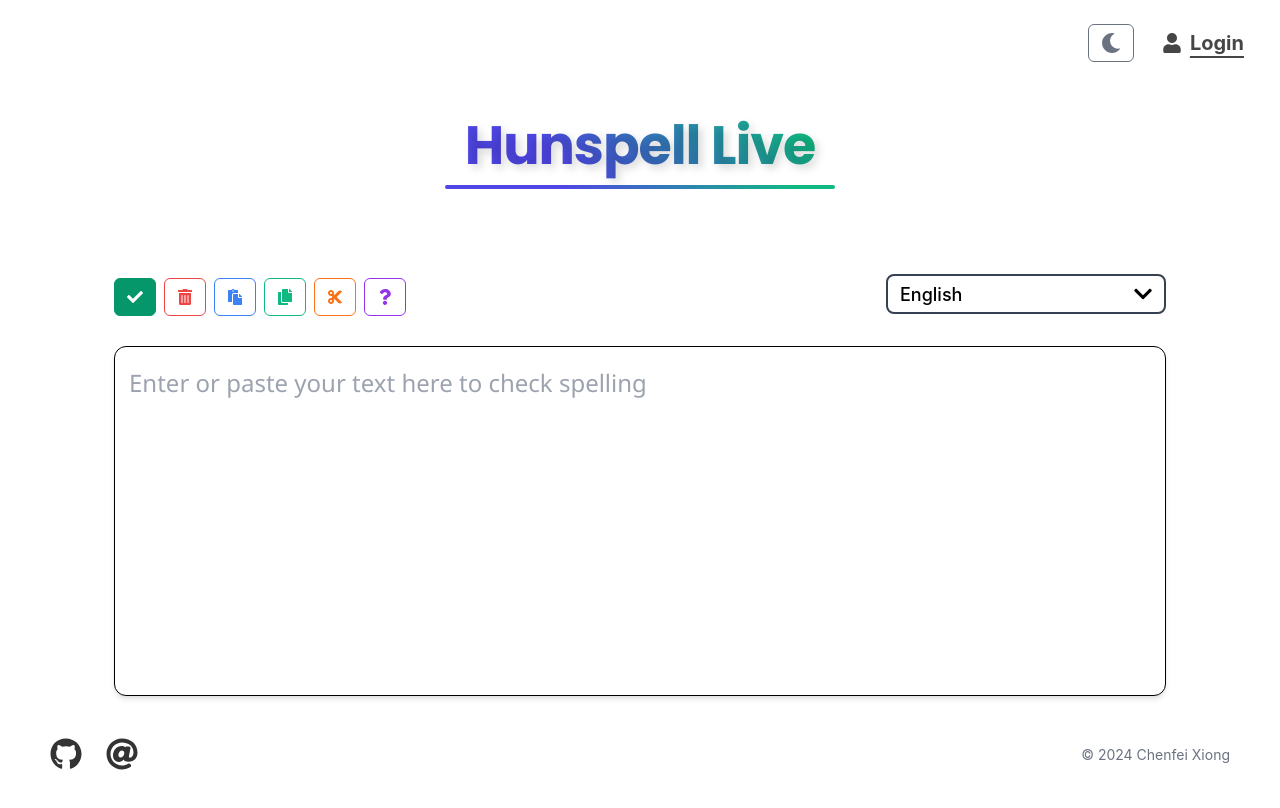
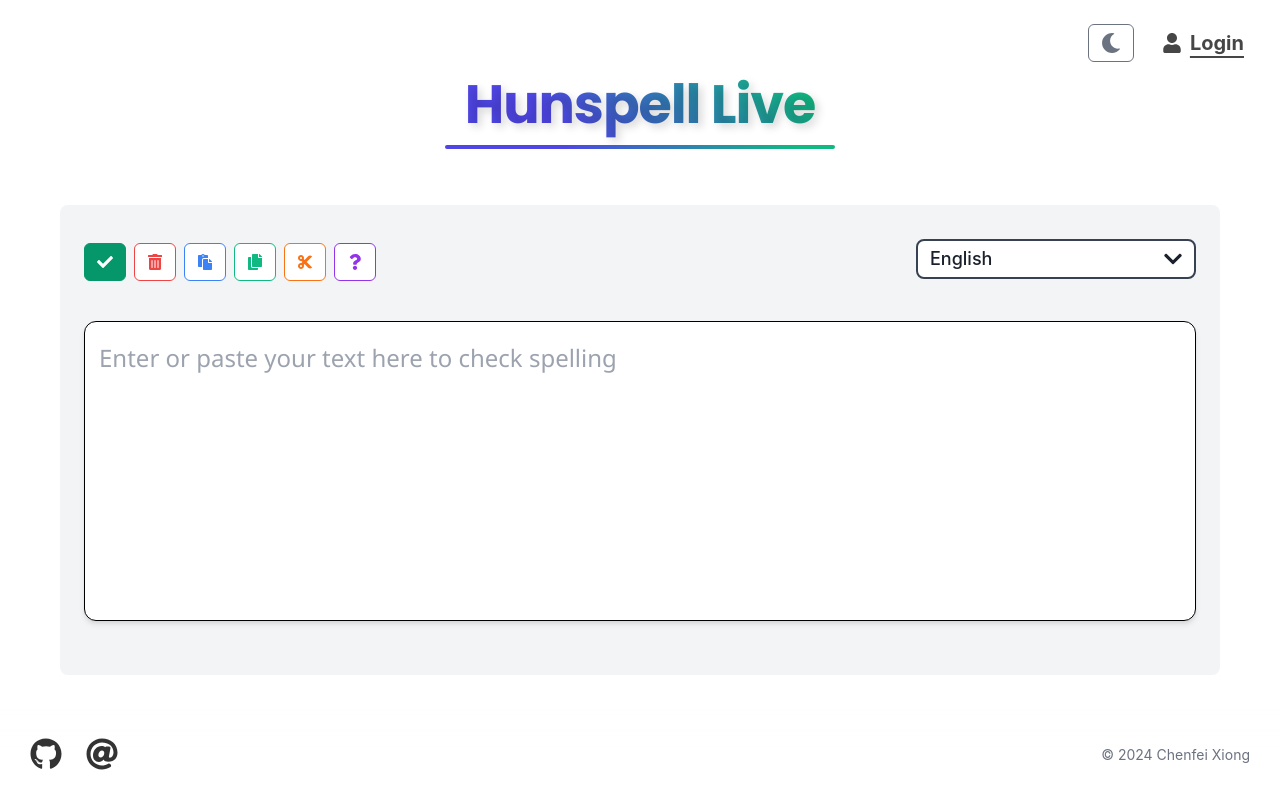
Before and after one commit to imred42/hunspell_live, a React (Vite) app in the folder hunspell_live_frontend/: page / in a window 1280 px wide. Shown: the top 808 px of the page. Built offline with nearby package versions, Linux system fonts and the light colour scheme.

Commit message:
finish style design

```diff
--- a/hunspell_live_frontend/src/components/Dropdown.tsx
+++ b/hunspell_live_frontend/src/components/Dropdown.tsx
@@ -12,7 +12,7 @@ interface DropdownProps {
   onChange: (option: Option, event?: React.MouseEvent) => void;
 }
 
-const Dropdown: React.FC<DropdownProps> = ({ options, value, onChange }) => {
+const Dropdown: React.FC<DropdownProps> = ({ options, value, onChange, isDarkMode = false }) => {
   const [isOpen, setIsOpen] = useState(false);
   const [searchTerm, setSearchTerm] = useState("");
   const dropdownRef = useRef<HTMLDivElement>(null);
@@ -42,6 +42,30 @@ const Dropdown: React.FC<DropdownProps> = ({ options, value, onChange }) => {
     }
   }, [isOpen]);
 
+  const darkModeStyles = {
+    button: {
+      backgroundColor: isDarkMode ? '#1f2937' : 'white',
+      border: `2px solid ${isDarkMode ? '#4b5563' : '#374151'}`,
+      color: isDarkMode ? '#e5e7eb' : 'inherit',
+    },
+    dropdownMenu: {
+      backgroundColor: isDarkMode ? '#1f2937' : 'white',
+      border: `1px solid ${isDarkMode ? '#4b5563' : '#dee2e6'}`,
+    },
+    searchInput: {
+      backgroundColor: isDarkMode ? '#374151' : 'white',
+      color: isDarkMode ? '#e5e7eb' : 'inherit',
+      border: `1px solid ${isDarkMode ? '#4b5563' : '#ced4da'}`,
+    },
+    dropdownItem: {
+      color: isDarkMode ? '#e5e7eb' : 'inherit',
+      backgroundColor: isDarkMode ? '#1f2937' : 'white',
+      '&:hover': {
+        backgroundColor: isDarkMode ? '#374151' : '#f8f9fa',
+      },
+    },
+  };
+
   return (
     <div
       ref={dropdownRef}
@@ -55,11 +79,10 @@ const Dropdown: React.FC<DropdownProps> = ({ options, value, onChange }) => {
         onClick={() => setIsOpen(!isOpen)}
         style={{
           height: "40px",
-          border: "2px solid #374151",
           borderRadius: "8px",
-          backgroundColor: "white",
           fontSize: "18px",
           fontWeight: "500",
+          ...darkModeStyles.button,
         }}
       >
         <span>{value.label}</span>
@@ -76,7 +99,11 @@ const Dropdown: React.FC<DropdownProps> = ({ options, value, onChange }) => {
       {isOpen && (
         <div
           className="dropdown-menu show w-100"
-          style={{ maxHeight: "300px", overflow: "auto" }}
+          style={{
+            maxHeight: "300px",
+            overflow: "auto",
+            ...darkModeStyles.dropdownMenu,
+          }}
         >
           <div className="px-3 py-2">
             <input
@@ -89,7 +116,8 @@ const Dropdown: React.FC<DropdownProps> = ({ options, value, onChange }) => {
               style={{
                 fontSize: "18px",
                 padding: "8px 12px",
-                height: "40px"
+                height: "40px",
+                ...darkModeStyles.searchInput,
               }}
             />
           </div>
@@ -108,7 +136,21 @@ const Dropdown: React.FC<DropdownProps> = ({ options, value, onChange }) => {
                 height: "48px",
                 lineHeight: "24px",
                 display: "flex",
-                alignItems: "center"
+                alignItems: "center",
+                backgroundColor: isDarkMode ? '#1f2937' : 'white',
+                color: isDarkMode ? '#e5e7eb' : 'inherit',
+                ':hover': {
+                  backgroundColor: isDarkMode ? '#374151' : '#f8f9fa',
+                  color: isDarkMode ? '#ffffff' : 'inherit',
+                },
+              }}
+              onMouseOver={(e) => {
+                e.currentTarget.style.backgroundColor = isDarkMode ? '#374151' : '#f8f9fa';
+                e.currentTarget.style.color = isDarkMode ? '#ffffff' : 'inherit';
+              }}
+              onMouseOut={(e) => {
+                e.currentTarget.style.backgroundColor = isDarkMode ? '#1f2937' : 'white';
+                e.currentTarget.style.color = isDarkMode ? '#e5e7eb' : 'inherit';
               }}
             >
               {option.label}
--- a/hunspell_live_frontend/src/pages/HomePage.tsx
+++ b/hunspell_live_frontend/src/pages/HomePage.tsx
@@ -724,15 +724,14 @@ const HomePage: React.FC = () => {
       </div>
       <div style={inlineStyles.content}>
         <div className={styles.titleContainer}>
-          <h1 className={styles.title} style={inlineStyles.title}>
+          <h1 className={styles.title}>
             Hunspell Live
           </h1>
         </div>
         <div
           style={{
-            backgroundColor: isDarkMode ? '#25272b' : 'white',
-            borderRadius: "8px",
-            padding: "24px",
+            ...inlineStyles.editorContainer,
+            backgroundColor: isDarkMode ? '#1f2937' : inlineStyles.editorContainer.backgroundColor,
           }}
         >
           <div style={inlineStyles.controlsContainer}>
@@ -794,6 +793,7 @@ const HomePage: React.FC = () => {
                 options={options}
                 value={selectedOption}
                 onChange={handleSelectChange}
+                isDarkMode={isDarkMode}
               />
             </div>
           </div>
@@ -804,11 +804,10 @@ const HomePage: React.FC = () => {
             onInput={handleTextChange}
             style={{
               ...inlineStyles.editor,
+              backgroundColor: isDarkMode ? '#374151' : '#ffffff',
+              color: isDarkMode ? '#ffffff' : 'inherit',
               direction: TEXT_DIRECTION_MAP[selectedOption.value] || "ltr",
-              textAlign:
-                TEXT_DIRECTION_MAP[selectedOption.value] === "rtl"
-                  ? "right"
-                  : "left",
+              textAlign: TEXT_DIRECTION_MAP[selectedOption.value] === "rtl" ? "right" : "left",
             }}
             data-placeholder="Enter or paste your text here to check spelling"
           />
@@ -824,10 +823,6 @@ const HomePage: React.FC = () => {
           >
             <FaGithub />
           </a>
-          {/* <span className={styles.versionTag}>v1.0.0</span> */}
-          {/* <span className={styles.footerLink}>
-            Built by <a href="https://chenfeixiong.com">Chenfei Xiong</a>
-          </span> */}
           <a
             href="https://chenfeixiong.com"
             target="_blank"
--- a/hunspell_live_frontend/src/styles/Auth.module.css
+++ b/hunspell_live_frontend/src/styles/Auth.module.css
@@ -5,7 +5,6 @@
   min-height: 100vh;
   width: 100%;
   padding: 20px;
-  /* background-color: #f3f4f6; */
   transition: background-color 0.2s ease;
 }
 
--- a/hunspell_live_frontend/src/styles/HomePage.module.css
+++ b/hunspell_live_frontend/src/styles/HomePage.module.css
@@ -229,7 +229,6 @@
   .loginButton {
     padding: 8px 16px;
     border-radius: 6px;
-    /* color: #4F46E5; */
     color: #464646;
     background-color: white;
     text-decoration: underline;
@@ -346,13 +345,14 @@
     bottom: 0;
     left: 0;
     right: 0;
-    padding: 30px 50px;
+    padding: 30px;
     display: flex;
     justify-content: space-between;
     align-items: center;
-    background: linear-gradient(to top, rgba(255, 255, 255, 0.95), rgba(255, 255, 255, 0.8) 50%, transparent);
+    background: linear-gradient(to top, rgba(255, 255, 255, 0.98), rgba(255, 255, 255, 0.9) 50%, transparent);
     z-index: 900;
     backdrop-filter: blur(8px);
+    /* border-top: rgba(35, 35, 35, 0.236) 1px solid; */
   }
 
   .footerLeft {
@@ -429,19 +429,6 @@
     animation: slideIn 0.8s ease-out forwards;
   }
 
-  /* .title::after {
-    content: "";
-    position: absolute;
-    top: -10px;
-    right: -10px;
-    width: 20px;
-    height: 20px;
-    background: linear-gradient(45deg, #4F46E5, #10B981);
-    border-radius: 50%;
-    opacity: 0.6;
-    filter: blur(8px);
-  } */
-
   @keyframes fadeIn {
     from {
       opacity: 0;
@@ -467,12 +454,7 @@
     align-items: center;
     justify-content: center;
     gap: 0px;
-    margin-bottom: 15px;
-    position: relative;
-    padding: 10px 0;
-    height: 100px;
-    margin-top: 70px;
-    margin-bottom: 40px;
+    margin-bottom: 36px;
   }
 
   .copyright {
@@ -486,14 +468,14 @@
   }
 
   .darkMode [contenteditable] {
-    background-color: #333333;
-    border-color: #4a4a4a;
-    color: #000000;
-    box-shadow: 0 4px 6px -1px rgba(0, 0, 0, 0.1), 0 2px 4px -1px rgba(0, 0, 0, 0.06);
+    background-color: #1f2937;
+    border-color: #334155;
+    color: #e5e7eb;
+    box-shadow: 0 4px 6px -1px rgba(0, 0, 0, 0.2), 0 2px 4px -1px rgba(0, 0, 0, 0.1);
   }
 
   .darkMode [contenteditable]:empty:before {
-    color: #a0a0a0;
+    color: #64748b;
   }
 
   .darkMode .title {
@@ -563,7 +545,8 @@
   }
 
   .darkMode .footer {
-    background: linear-gradient(to top, rgba(26, 26, 26, 0.95), rgba(26, 26, 26, 0.8) 50%, transparent);
+    background: linear-gradient(to top, rgba(26, 26, 26, 0.98), rgba(26, 26, 26, 0.9) 50%, transparent);
+    /* border-top: #3d3e40 1px solid; */
   }
 
   .darkMode .githubLink {
@@ -628,18 +611,113 @@
     background-color: #1a1a1a !important;
   }
 
-  .darkMode [contenteditable] {
-    background-color: #435e8a;
-    border-color: #334155;
-    color: #000000;
-    box-shadow: 0 4px 6px -1px rgba(0, 0, 0, 0.1), 0 2px 4px -1px rgba(0, 0, 0, 0.06);
-  }
-
-  .darkMode [contenteditable]:empty:before {
-    color: #64748b;
-  }
-
   .darkMode .misspelled {
     color: #000000;
     text-decoration-color: #ef4444;
   }
+
+  .content {
+    max-width: 1100px;
+    height: calc(100vh - 64px);
+    margin: 0 auto;
+    display: flex;
+    flex-direction: column;
+    overflow: visible;
+    margin-bottom: 20px;
+  }
+
+  .title {
+    font-size: 54px;
+    font-weight: 700;
+    text-align: center;
+    margin-top: 0;
+    margin-bottom: 20px;
+    color: #1a1a1a;
+    letter-spacing: -0.02em;
+    font-family: 'Poppins', sans-serif;
+    background: linear-gradient(45deg, #4F46E5 30%, #10B981 90%);
+    -webkit-background-clip: text;
+    -webkit-text-fill-color: transparent;
+    text-shadow: 4px 4px 8px rgba(0, 0, 0, 0.15);
+    position: relative;
+    display: inline-block;
+    padding: 0 20px 12px;
+  }
+
+  .darkMode .custom-dropdown {
+    background-color: #1f2937;
+    color: #e5e7eb;
+    border-color: #374151;
+  }
+
+  .darkMode .custom-dropdown:hover {
+    border-color: #4b5563;
+  }
+
+  .darkMode .custom-dropdown-menu {
+    background-color: #1f2937;
+    border-color: #374151;
+  }
+
+  .darkMode .custom-dropdown-item {
+    color: #e5e7eb;
+  }
+
+  .darkMode .custom-dropdown-item:hover {
+    background-color: #374151;
+  }
+
+  .darkMode .clearButton {
+    background-color: #1f2937;
+    color: #ef4444;
+    border-color: #ef4444;
+  }
+
+  .darkMode .clearButton:hover {
+    background-color: #ef4444;
+    color: #e5e7eb;
+  }
+
+  .darkMode .pasteButton {
+    background-color: #1f2937;
+    color: #3b82f6;
+    border-color: #3b82f6;
+  }
+
+  .darkMode .pasteButton:hover {
+    background-color: #3b82f6;
+    color: #e5e7eb;
+  }
+
+  .darkMode .copyButton {
+    background-color: #1f2937;
+    color: #10b981;
+    border-color: #10b981;
+  }
+
+  .darkMode .copyButton:hover {
+    background-color: #10b981;
+    color: #e5e7eb;
+  }
+
+  .darkMode .cutButton {
+    background-color: #1f2937;
+    color: #f97316;
+    border-color: #f97316;
+  }
+
+  .darkMode .cutButton:hover {
+    background-color: #f97316;
+    color: #e5e7eb;
+  }
+
+  .darkMode .helpButton {
+    background-color: #1f2937;
+    color: #9333ea;
+    border-color: #9333ea;
+  }
+
+  .darkMode .helpButton:hover {
+    background-color: #9333ea;
+    color: #e5e7eb;
+  }
--- a/hunspell_live_frontend/src/styles/HomePage.styles.ts
+++ b/hunspell_live_frontend/src/styles/HomePage.styles.ts
@@ -5,46 +5,30 @@ export const styles = {
     width: "1200px",
     position: "relative" as const,
     overflow: "hidden",
+    marginTop: "40px",
+    padding: "0 20px"
   },
-  content: {
-    maxWidth: "1100px",
-    height: "calc(100vh - 64px)",
-    margin: "0 auto",
-    display: "flex",
-    flexDirection: "column" as const,
-    overflow: "visible",
-  },
-  title: {
-    fontSize: "54px",
-    fontWeight: "700",
-    textAlign: "center",
-    marginTop: "0",
-    marginBottom: "0",
-    color: "#1a1a1a",
-    letterSpacing: "-0.02em",
-    fontFamily: "'Poppins', sans-serif",
-    background: "linear-gradient(45deg, #4F46E5 30%, #10B981 90%)",
-    WebkitBackgroundClip: "text",
-    WebkitTextFillColor: "transparent",
-    textShadow: "4px 4px 8px rgba(0, 0, 0, 0.15)",
-    position: "relative",
-    display: "inline-block",
-    padding: "0 20px 12px",
+  editorContainer: {
+    backgroundColor: "#f3f4f6",
+    borderRadius: "8px",
+    padding: "24px",
+    transition: "background-color 0.2s ease",
   },
   editor: {
     border: "1.5px solid black",
     borderRadius: "12px",
-    marginTop: "16px",
-    marginBottom: "48px",
+    marginTop: "26px",
+    marginBottom: "30px",
     padding: "14px",
     fontSize: "24px",
     fontFamily: "'Noto Sans', system-ui, -apple-system, sans-serif",
     flex: "1 1 auto",
-    minHeight: "350px",
-    maxHeight: "calc(100vh - 440px)",
+    minHeight: "calc(100vh - 500px)",
+    maxHeight: "calc(100vh - 300px)",
     overflowY: "auto",
     backgroundColor: "#ffffff",
-    boxShadow: "0 4px 6px -1px rgba(0, 0, 0, 0.1), 0 2px 4px -1px rgba(0, 0, 0, 0.06)",
+    boxShadow:
+      "0 4px 6px -1px rgba(0, 0, 0, 0.1), 0 2px 4px -1px rgba(0, 0, 0, 0.06)",
     transition: "all 0.2s ease",
     lineHeight: "1.8",
   },
```
Also changed, not shown: 1 other file (tests, documents, lock files or other folders).
